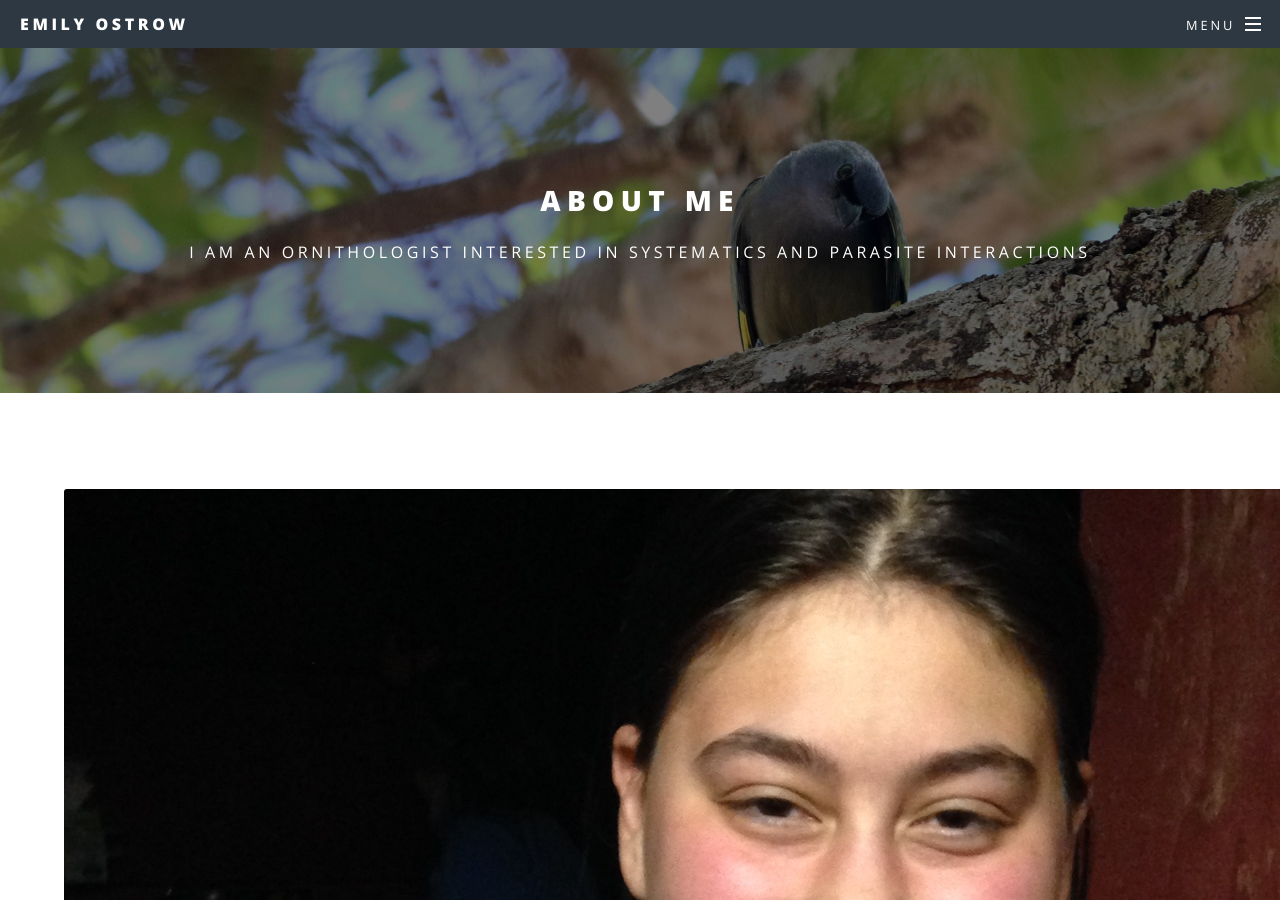
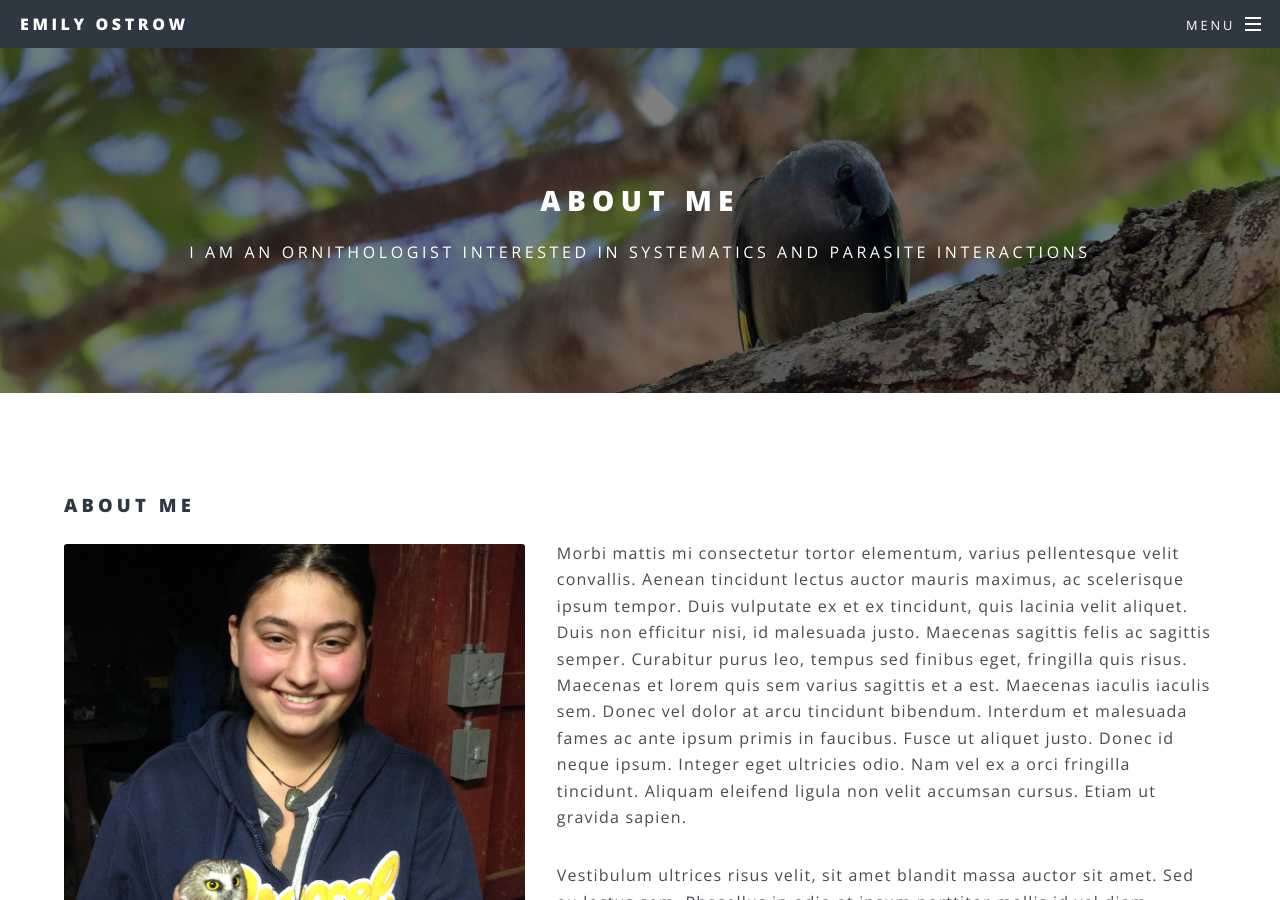
Before and after one commit to emilyostrow/emilyostrow.github.io, a Jekyll site: the page built from about.html, in a window 1280 px wide and 900 px high. Built offline with Jekyll 4.4.1, drawn with Linux system fonts in a browser that asks for light colours.

Commit message:
owl picture

```diff
--- a/about.html
+++ b/about.html
@@ -3,9 +3,9 @@ layout: page
 title: About me
 description: I am an ornithologist interested in systematics and parasite interactions
 ---
-	<div class="image"><img src="images/emily.jpg" alt="Emily at NSWO Banding" /></div>
+
 	<h3>About me</h3>
-	<p>Morbi mattis mi consectetur tortor elementum, varius pellentesque velit convallis. Aenean tincidunt lectus auctor mauris maximus, ac scelerisque ipsum tempor. Duis vulputate ex et ex tincidunt, quis lacinia velit aliquet. Duis non efficitur nisi, id malesuada justo. Maecenas sagittis felis ac sagittis semper. Curabitur purus leo, tempus sed finibus eget, fringilla quis risus. Maecenas et lorem quis sem varius sagittis et a est. Maecenas iaculis iaculis sem. Donec vel dolor at arcu tincidunt bibendum. Interdum et malesuada fames ac ante ipsum primis in faucibus. Fusce ut aliquet justo. Donec id neque ipsum. Integer eget ultricies odio. Nam vel ex a orci fringilla tincidunt. Aliquam eleifend ligula non velit accumsan cursus. Etiam ut gravida sapien.</p>
+	<p><span class="image left"><img src="images/emily.jpg" alt="Emily with an owl" /></span>Morbi mattis mi consectetur tortor elementum, varius pellentesque velit convallis. Aenean tincidunt lectus auctor mauris maximus, ac scelerisque ipsum tempor. Duis vulputate ex et ex tincidunt, quis lacinia velit aliquet. Duis non efficitur nisi, id malesuada justo. Maecenas sagittis felis ac sagittis semper. Curabitur purus leo, tempus sed finibus eget, fringilla quis risus. Maecenas et lorem quis sem varius sagittis et a est. Maecenas iaculis iaculis sem. Donec vel dolor at arcu tincidunt bibendum. Interdum et malesuada fames ac ante ipsum primis in faucibus. Fusce ut aliquet justo. Donec id neque ipsum. Integer eget ultricies odio. Nam vel ex a orci fringilla tincidunt. Aliquam eleifend ligula non velit accumsan cursus. Etiam ut gravida sapien.</p>
 	<p>Vestibulum ultrices risus velit, sit amet blandit massa auctor sit amet. Sed eu lectus sem. Phasellus in odio at ipsum porttitor mollis id vel diam. Praesent sit amet posuere risus, eu faucibus lectus. Vivamus ex ligula, tempus pulvinar ipsum in, auctor porta quam. Proin nec dui cursus, posuere dui eget interdum. Fusce lectus magna, sagittis at facilisis vitae, pellentesque at etiam. Quisque posuere leo quis sem commodo, vel scelerisque nisi scelerisque. Suspendisse id quam vel tortor tincidunt suscipit. Nullam auctor orci eu dolor consectetur, interdum ullamcorper ante tincidunt. Mauris felis nec felis elementum varius.</p>
 	<hr />
 	<h4>Feugiat aliquam</h4>
```
